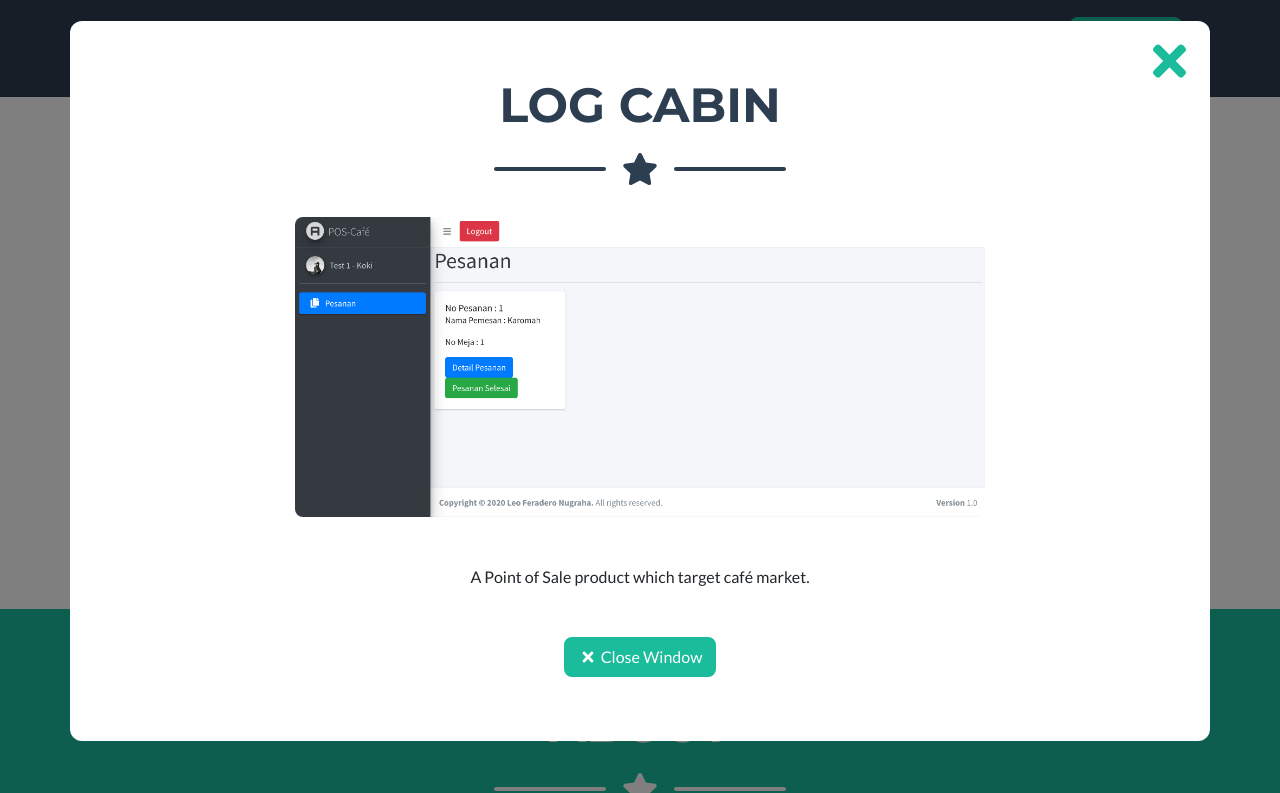
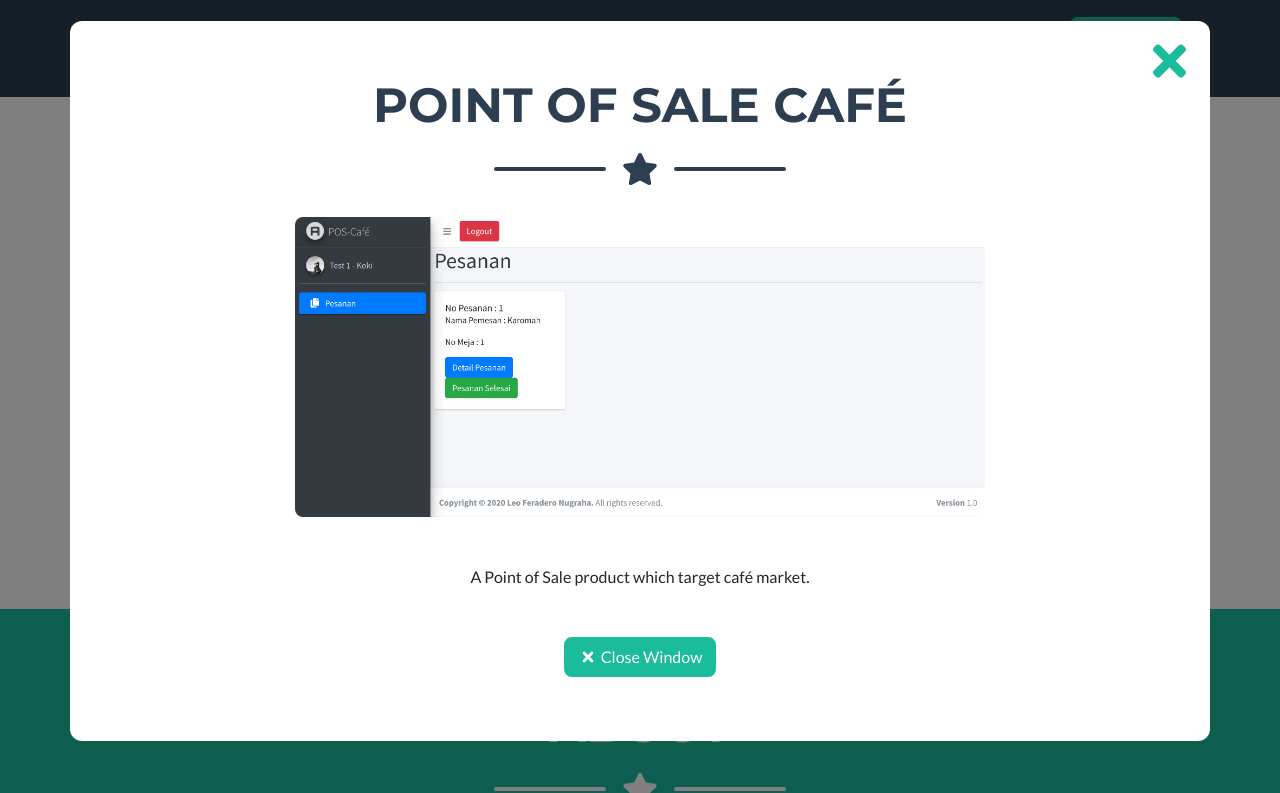
Before and after one commit to lfnugraha/lfnugraha.github.io, a plain HTML site: page index.html in a window 1280 px wide. Both pictures are taken after a click on the element 640 px from the left and 1068 px from the top of the page. Shown: the part 675-1468 px from the top of the page. Drawn offline with nearby package versions, Linux system fonts and the light colour scheme.

Commit message:
update typo

```diff
--- a/index.html
+++ b/index.html
@@ -262,7 +262,7 @@
                             <div class="row justify-content-center">
                                 <div class="col-lg-8">
                                     <!-- Portfolio Modal - Title-->
-                                    <h2 class="portfolio-modal-title text-secondary text-uppercase mb-0" id="portfolioModal1Label">Log Cabin</h2>
+                                    <h2 class="portfolio-modal-title text-secondary text-uppercase mb-0" id="portfolioModal1Label">Point of Sale Café</h2>
                                     <!-- Icon Divider-->
                                     <div class="divider-custom">
                                         <div class="divider-custom-line"></div>
```
